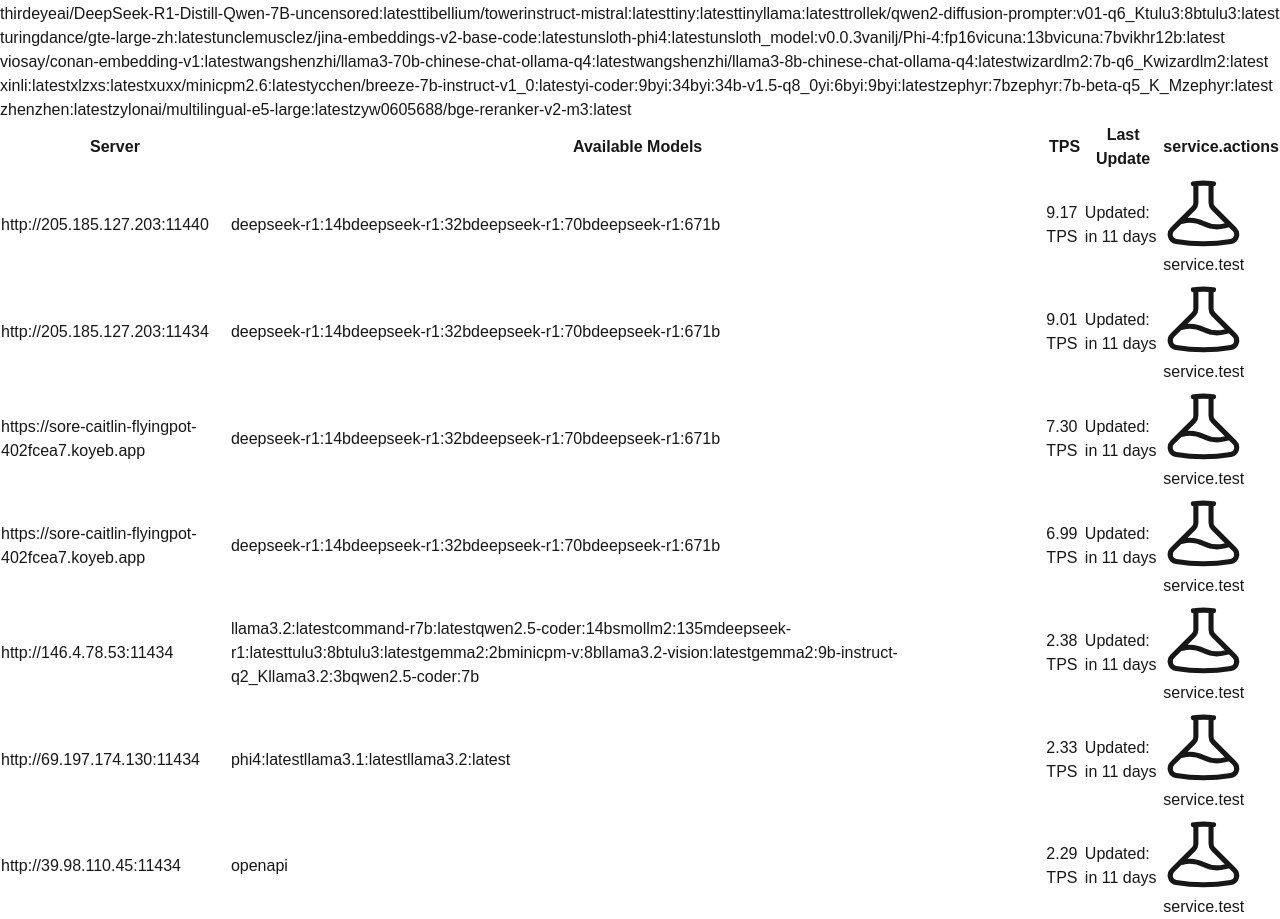
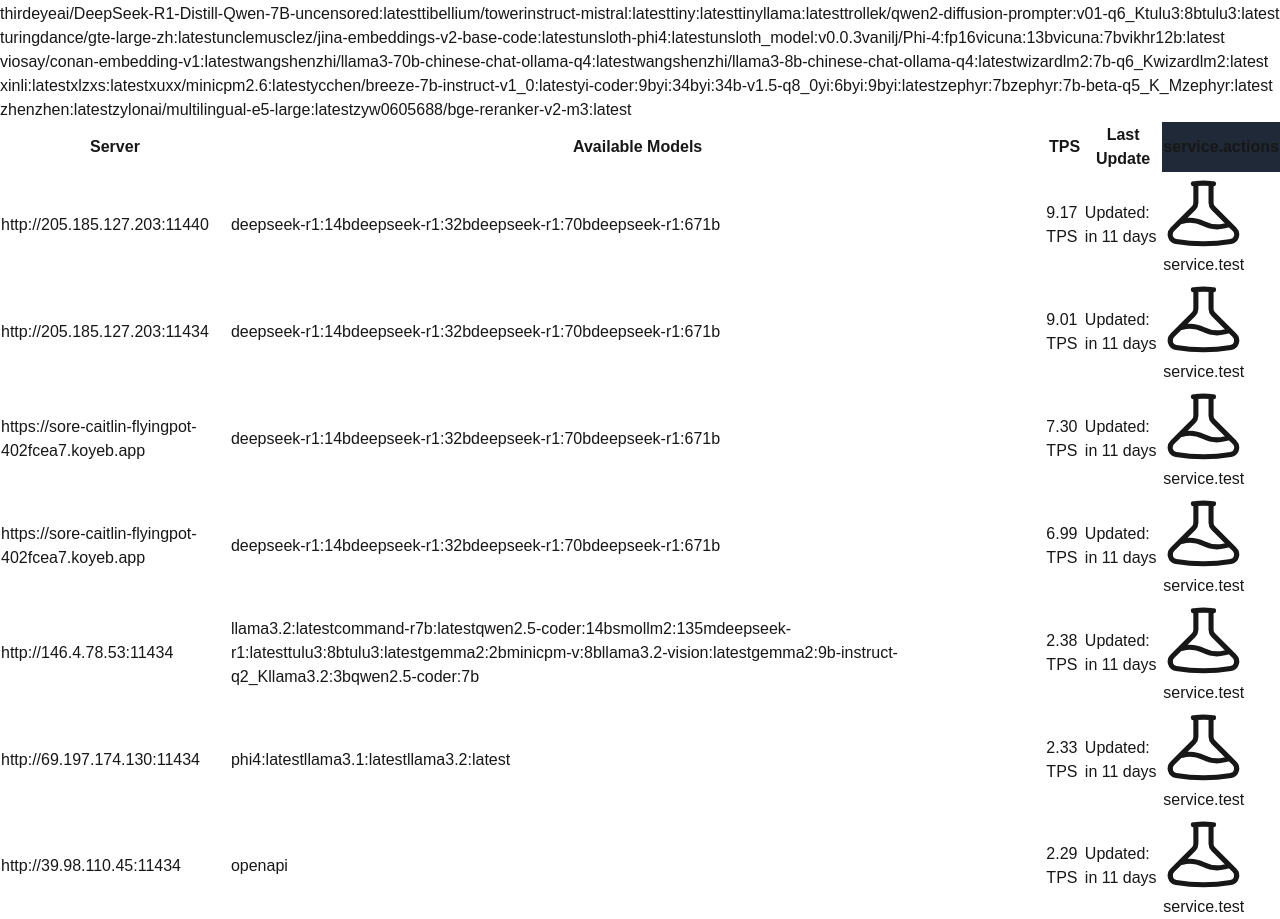
Before and after one commit to xiaoheiwawa/Awesome-Ollama-Server, a Next.js app: page /en in a window 1280 px wide. Shown: the part 3105-4024 px from the top of the page. Built offline with nearby package versions, Linux system fonts and the light colour scheme.

Commit message:
fix: make table test button sticky, and show the scrollbar

```diff
--- a/src/components/ServiceList.tsx
+++ b/src/components/ServiceList.tsx
@@ -80,7 +80,8 @@
 
   return (
     <>
-      <div className="overflow-x-auto">
+      <div>
+        <div className="overflow-x-auto custom-scrollbar">
           <table className="min-w-full divide-y divide-gray-700">
             <thead className="bg-gray-800">
               <tr>
@@ -96,7 +97,7 @@
                 <th scope="col" className="px-6 py-3 text-left text-xs font-medium text-gray-300 uppercase tracking-wider">
                   {t('service.lastUpdate', { value: '' })}
                 </th>
-              <th scope="col" className="px-6 py-3 text-right text-xs font-medium text-gray-300 uppercase tracking-wider">
+                <th scope="col" className="px-6 py-3 text-right text-xs font-medium text-gray-300 uppercase tracking-wider" style={{ position: 'sticky', right: 0, backgroundColor: '#1f2937', zIndex: 10 }}>
                   {t('service.actions')}
                 </th>
               </tr>
@@ -155,7 +156,7 @@
                       )
                     )}
                   </td>
-                <td className="px-6 py-4 whitespace-nowrap text-sm text-right">
+                  <td className="sticky right-0 px-6 py-4 whitespace-nowrap text-sm text-left bg-gray-900 z-10">
                     <button
                       onClick={() => handleTest(service)}
                       disabled={service.loading || service.models.length === 0}
@@ -173,7 +174,7 @@
               ))}
             </tbody>
           </table>
-
+        </div>
         {/* 分页控制 */}
         <div className="p-4 border-b border-gray-700 flex justify-between items-center">
           <div className="flex items-center space-x-2">
```
Lines whose indentation alone changed are shown as unchanged.
